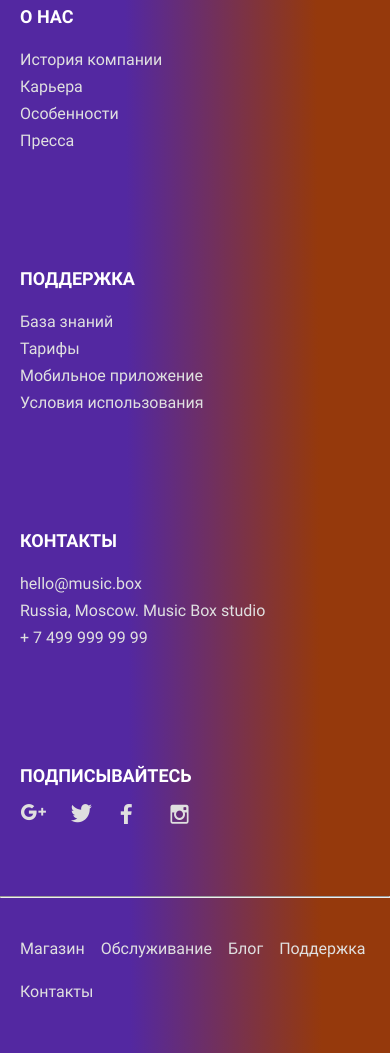
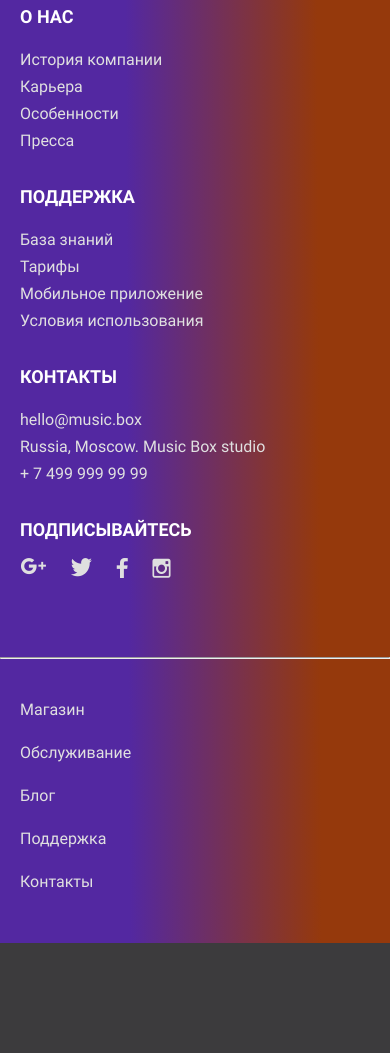
Before and after one commit to dotADmit/layout-designer-project-lvl2, a website: page src/index.html in a window 390 px wide. Shown: the part 5343-6396 px from the top of the page. After the commit the page ends 6286 px from the top, so only its background shows below. Drawn offline with Linux system fonts and the light colour scheme.

Commit message:
update footer

```diff
--- a/src/index.html
+++ b/src/index.html
@@ -130,8 +130,7 @@
     </section>
 
     <footer class="footer bg-gradient">
-      <div class="content-container">
-        <div class="footer-top">
+      <div class="content-container footer-top">
         <div class="footer-item">
           <h2 class="footer-subtitle">О нас</h2>
           <ul class="footer-item-list">
@@ -160,18 +159,32 @@
         </div>
         <div class="footer-item">
           <h2 class="footer-subtitle">Подписывайтесь</h2>
-            <ul class="footer-item-list footer-social-list">
-              <li class="footer-social"><a href="#" class="footer-link"></a></li>
-              <li class="footer-social"><a href="#" class="footer-link"></a></li>
-              <li class="footer-social"><a href="#" class="footer-link"></a></li>
-              <li class="footer-social"><a href="#" class="footer-link"></a></li>
+          <ul class="footer-item-list footer-social">
+            <li>
+              <a href="#" class="footer-link">
+                <img src="images/Google+.png" alt="Google">
+              </a>
+            </li>
+            <li>
+              <a href="#" class="footer-link">
+                <img src="images/Twitter.png" alt="Twitter">
+              </a>
+            </li>
+            <li>
+              <a href="#" class="footer-link">
+                <img src="images/Facebook.png" alt="Facebook">
+              </a>
+            </li>
+            <li>
+              <a href="#" class="footer-link">
+                <img src="images/Instagram.png" alt="Instagram">
+              </a>
+            </li>
           </ul>
         </div>
       </div>
-      </div>
       <hr class="footer-line m-0">
-      <div class="content-container">
-        <div class="footer-bottom">
+      <div class="content-container footer-bottom">
         <ul class="footer-bottom-nav">
           <li><a href="#" class="footer-link">Магазин</a></li>
           <li><a href="#" class="footer-link">Обслуживание</a></li>
@@ -180,7 +193,6 @@
           <li><a href="#" class="footer-link">Контакты</a></li>
         </ul>
       </div>
-      </div>
     </footer>
   </div>
 </body>
--- a/src/scss/footer.scss
+++ b/src/scss/footer.scss
@@ -4,10 +4,11 @@
     flex-wrap: wrap;
     gap: 40px;
 
-    padding: 3rem 0 0 0;
+    padding: 3rem 0 72px 0;
   }
 
   &-subtitle {
+    padding: 0 0 15px 0;
     font-size: 18px;
   }
 
@@ -16,41 +17,14 @@
     width: 100%;
   }
 
-  &-item-list {
-    padding: 15px 0 72px 0;
+  &-social {
+    display: flex;
+    gap: 24px;
   }
 
   &-link {
     color: $grey;
     font-size: 16px;
-  }
-
-  &-social-list {
-    display: flex;
-    gap: 24px;
-  }
-
-  &-social {
-    display: block;
-    width: 26px;
-    height: 20px;
-    object-fit: cover;
-  }
-
-  &-social:nth-child(1) {
-    background: url('../images/Google+.png') no-repeat;
-  }
-
-  &-social:nth-child(2) {
-    background: url('../images/Twitter.png') no-repeat;
-  }
-
-  &-social:nth-child(3) {
-    background: url('../images/Facebook.png') no-repeat;
-  }
-
-  &-social:nth-child(4) {
-    background: url('../images/Instagram.png') no-repeat;
   }
 
   &-line {
@@ -66,4 +40,14 @@
     flex-wrap: wrap;
     gap: 16px;
   }
+
+  @media (max-width: 605px) {
+    &-top {
+      gap: 30px;
+    }
+
+    &-bottom-nav {
+      flex-direction: column;
+    }
+  }
 }
```
Also changed, not shown: src/css/style.css, 1 other file. Lines whose indentation alone changed are shown as unchanged.
